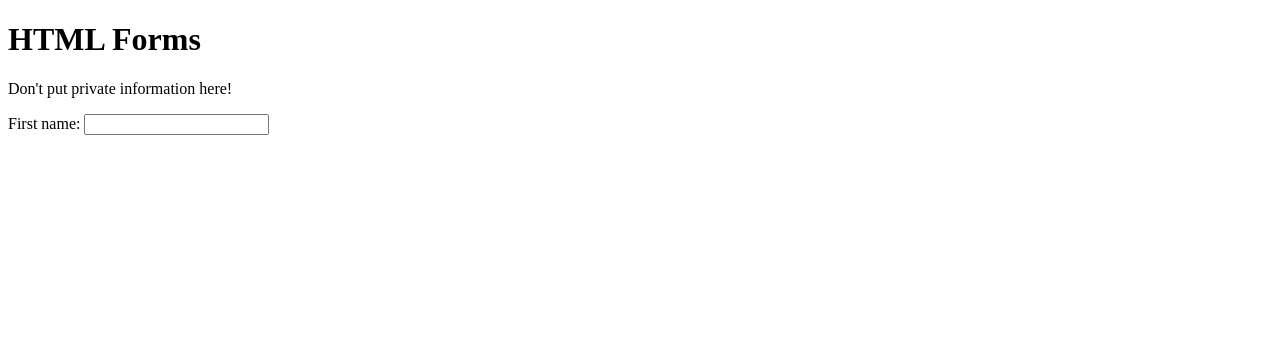
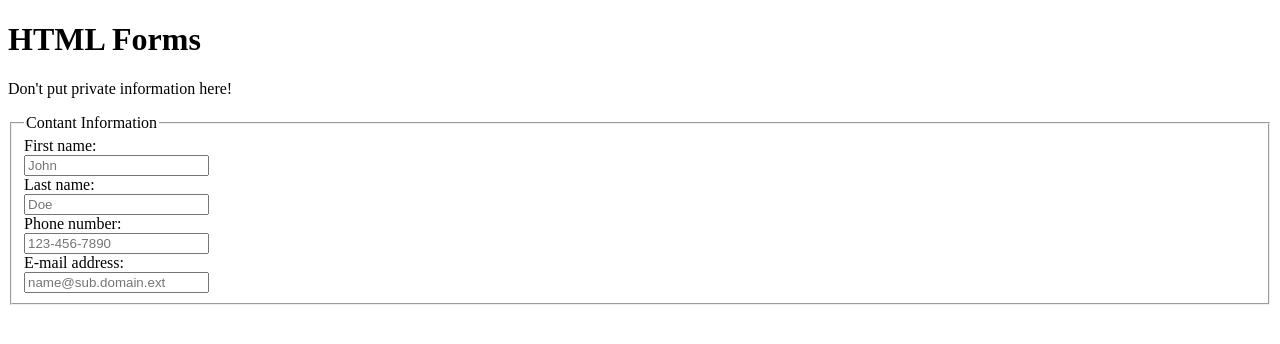
Before and after one commit to ZoloTown-2/firstwebproject, a plain HTML site: page forms.html in a window 1280 px wide. Drawn offline with Linux system fonts and the light colour scheme.

Commit message:
Created form system.

```diff
--- a/forms.html
+++ b/forms.html
@@ -21,6 +21,17 @@
           program.
   -->
   <form method="get">
+    <fieldset>
+      <legend>Contant Information</legend>
+      <!--
+        The label tag is used to explain what input is expected
+        from the input that immediately follows or is right before
+        the label.
+
+        Important attributes include:
+          for, which links to the ID of the input the label is for.
+      -->
+      <label for="fname">First name:</label><br />
       <!--
         The input tag creates the actual element that users will
         type thier information into.
@@ -32,8 +43,19 @@
             other inputs.
             name, which gives a variable for how to store this information
             in the serach bar or on the back-end.
+
+        Important attributes include:
+          required which forces a user to have to enter input in the
+          input.
       -->
-    <label>First name: <input type="text" id="fname" name="fname" required /></label>
+      <input type="text" id="fname" name="fname" placeholder="John" required /><br />
+      <label for="lname">Last name:</label><br />
+      <input type="text" id="lname" name="lname" placeholder="Doe" required /><br />
+      <label for="phone">Phone number:</label><br />
+      <input type="tel" id="phone" name="phone" placeholder="123-456-7890" pattern="[0-9]{3}-[0-9]{3}-[0-9]{4}" /><br />
+      <label for="email">E-mail address:</label><br />
+      <input type="email" id="email" name="email" placeholder="name@sub.domain.ext" /><br />
+    </fieldset>
   </form>
 </body>
 </html>
```
Lines whose indentation alone changed are shown as unchanged.
